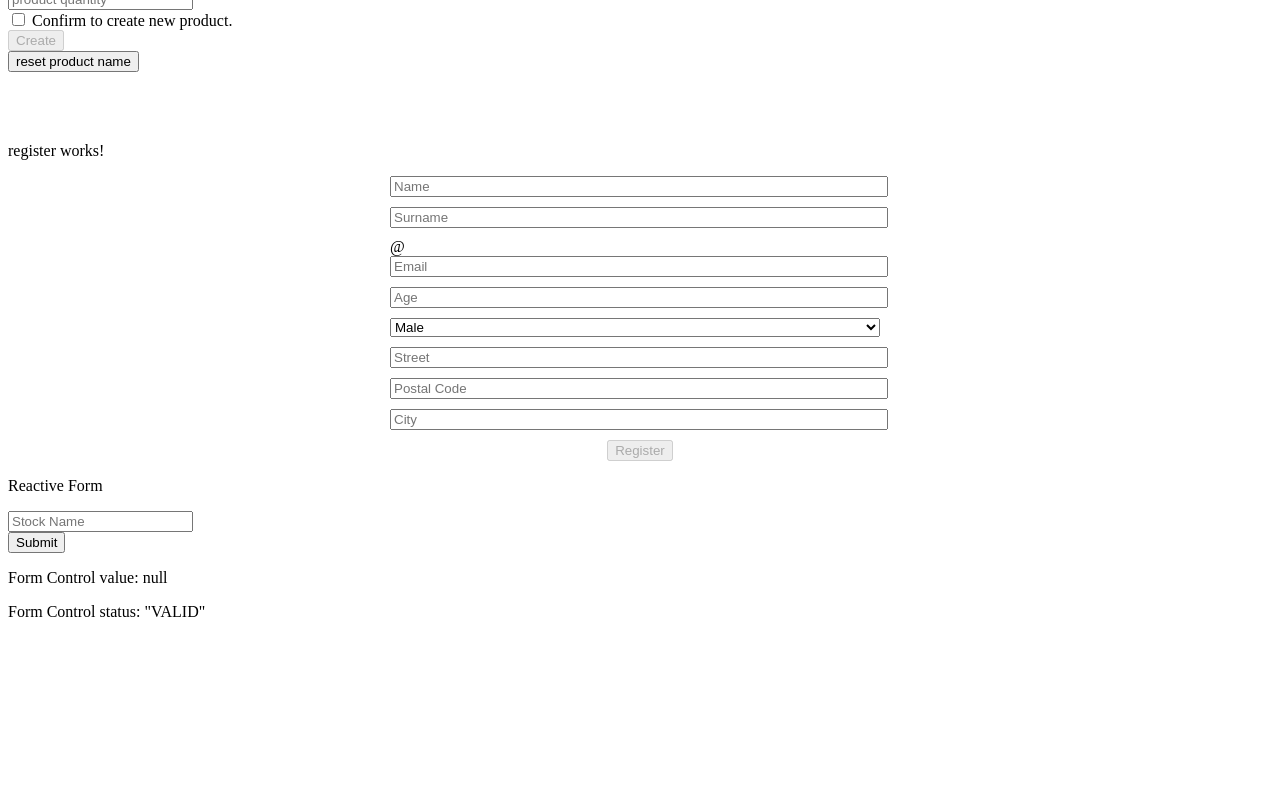
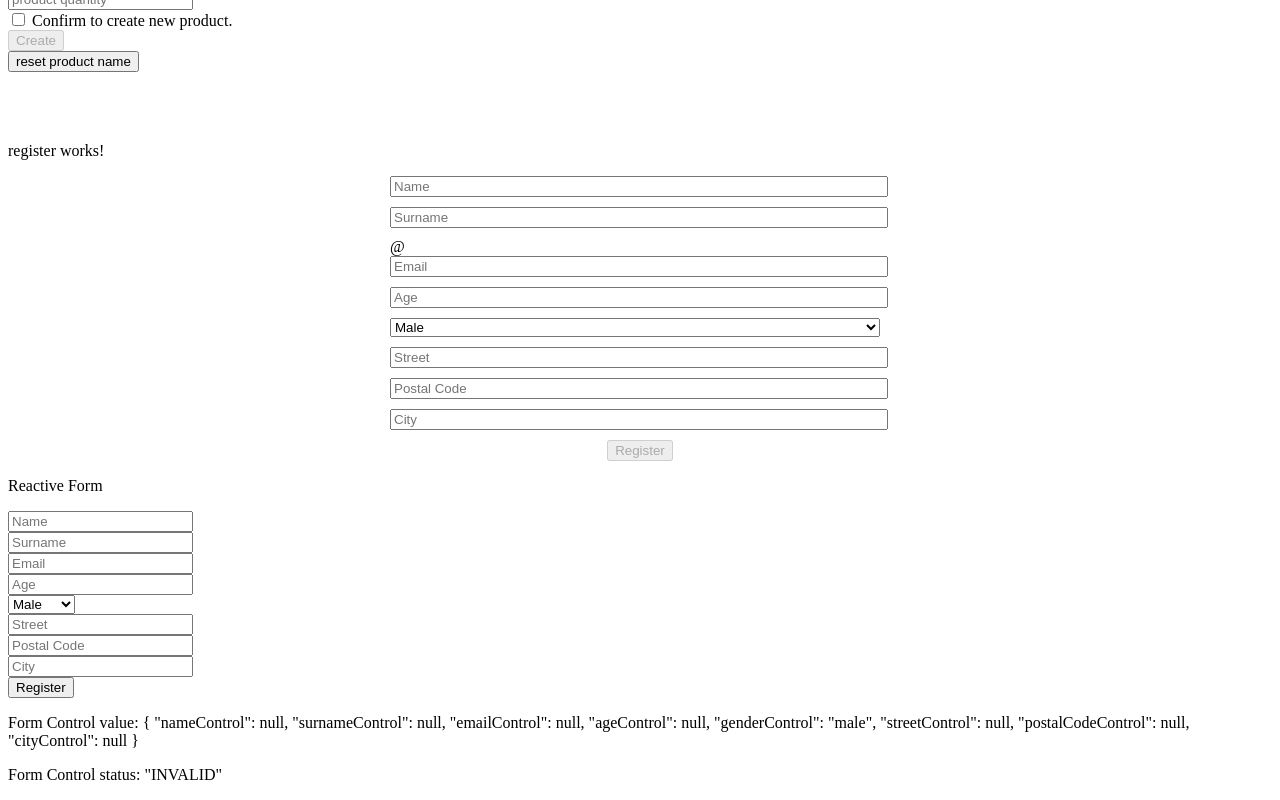
Before and after one commit to KubaBrambor/TypeScript, an Angular app in the folder ecommerce/: page / in a window 1280 px wide. Shown: the part 489-1289 px from the top of the page. Before the commit the page ends 1126 px from the top, so only its background shows below. Built offline with nearby package versions, Linux system fonts and the light colour scheme.

Commit message:
creating register form

```diff
--- a/ecommerce/src/app/main/register-rx/register-rx.component.html
+++ b/ecommerce/src/app/main/register-rx/register-rx.component.html
@@ -1,14 +1,67 @@
 <p>Reactive Form</p>
 
 <div class="form-group">
-    <div class="stock-name">
-        <input type="text"
-                placeholder="Stock Name"
-                name="stockName"
-                [formControl]="nameControl">
-    </div>
-    <button (click)="onSubmit()">Submit</button>
+    <form [formGroup]="registerForm" (ngSubmit)="onSubmit()">
+        <div class="user-name form_row">
+            <input type="text"
+                    class="form-control"
+                    placeholder="Name"
+                    name="name"
+                    formControlName="nameControl">
+        </div>
+        <div class="user-surname form_row">
+            <input type="text"
+                    class="form-control"
+                    placeholder="Surname"
+                    name="surname"
+                    formControlName="surnameControl">
+        </div>
+        <div class="user-email form_row">
+            <input type="text"
+                    class="form-control"
+                    placeholder="Email"
+                    name="email"
+                    formControlName="emailControl">
+        </div>
+        <div class="user-age form_row">
+            <input type="text"
+                    class="form-control"
+                    placeholder="Age"
+                    name="age"
+                    formControlName="ageControl">
+        </div>
+        <div class="user-gender form_row">
+            <select name="gender" formControlName="genderControl" class="form-select">
+                <option value="male">Male</option>
+                <option value="female">Female</option>
+            </select>
+        </div>
+        <div class="user-street form_row">
+            <input type="text"
+                    class="form-control"
+                    placeholder="Street"
+                    name="street"
+                    formControlName="streetControl">
+        </div>
+        <div class="user-postal-code form_row">
+            <input type="text"
+                    class="form-control"
+                    placeholder="Postal Code"
+                    name="postalCode"
+                    formControlName="postalCodeControl">
+        </div>
+        <div class="user-city form_row">
+            <input type="text"
+                    class="form-control"
+                    placeholder="City"
+                    name="city"
+                    formControlName="cityControl">
+        </div>
+        <div class="register-button">
+            <button type="submit" class="btn btn-primary">Register</button>
+        </div>
+    </form>
 </div>
 
-<p>Form Control value: {{ nameControl.value | json }}</p>
-<p>Form Control status: {{ nameControl.status | json }}</p>
+<p>Form Control value: {{ registerForm.value | json }}</p>
+<p>Form Control status: {{ registerForm.status | json }}</p>
--- a/ecommerce/src/app/main/register-rx/register-rx.component.ts
+++ b/ecommerce/src/app/main/register-rx/register-rx.component.ts
@@ -1,5 +1,5 @@
 import { Component, OnInit } from '@angular/core';
-import { FormControl } from '@angular/forms';
+import { FormControl, FormGroup, Validators } from '@angular/forms';
 
 @Component({
   selector: 'app-register-rx',
@@ -7,10 +7,31 @@ import { FormControl } from '@angular/forms';
   styleUrls: ['./register-rx.component.css']
 })
 export class RegisterRXComponent {
-  public nameControl = new FormControl();
+  public registerForm: FormGroup = new FormGroup({
+    nameControl: new FormControl(null, Validators.required),
+    surnameControl: new FormControl(null, Validators.required),
+    emailControl: new FormControl(null, [
+      Validators.required,
+      Validators.pattern("^[a-z0-9._%+-]+@[a-z0-9.-]+\\.[a-z]{2,4}$")
+    ]),
+    ageControl: new FormControl(null, Validators.required),
+    genderControl: new FormControl('male'),
+    streetControl: new FormControl(null, [
+      Validators.required,
+      Validators.minLength(3)
+    ]),
+    postalCodeControl: new FormControl(null, [
+      Validators.required,
+      Validators.pattern("^\\d{2}[- ]{0,1}\\d{3}$")
+    ]),
+    cityControl: new FormControl(null, [
+      Validators.required,
+      Validators.minLength(2)
+    ])
+  })
   constructor() { }
 
   onSubmit() {
-    console.log('Name COntrol Value', this.nameControl.value)
+    console.log('Name COntrol Value', this.registerForm.value)
   }
 }
--- a/ecommerce/src/app/main/register/register.component.html
+++ b/ecommerce/src/app/main/register/register.component.html
@@ -54,7 +54,6 @@
                 <div id="email-group-exclamation">
                     <p class="warning-symbol" *ngIf="userEmail.touched && userEmail.errors && userEmail.errors.pattern">!</p>
                 </div>
-
             </div>
             <div class="user-age form_row">
                 <input type="text"
@@ -102,6 +101,5 @@
         <div class="register-button">
             <button type="submit" class="btn btn-primary" [disabled]="!registerForm.valid">Register</button>
         </div>
-
     </form>
 </div>
```
